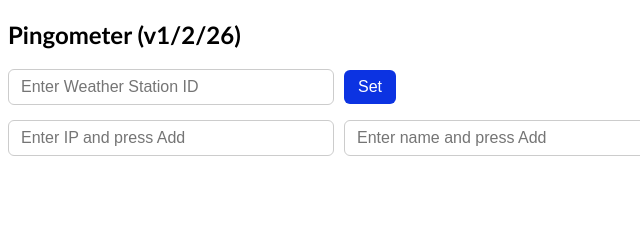
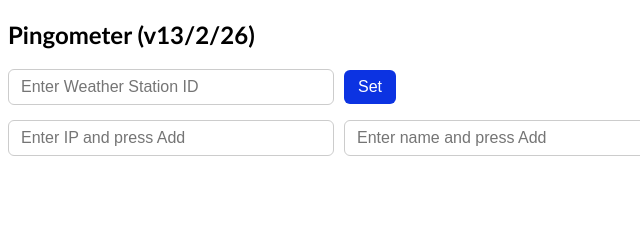
Before and after one commit to WeeMellowToby/pingometer, a website: page client/public/index.html in a window 1280 px wide. Shown: the top 240 px of the page, 0-640 px from the left. Drawn offline with nearby package versions, Linux system fonts and the light colour scheme; no server answers.

Commit message:
updated version no.

```diff
--- a/client/public/index.html
+++ b/client/public/index.html
@@ -10,7 +10,7 @@
 </head>
 
 <body>
-    <h2>Pingometer (v1/2/26)</h2>
+    <h2>Pingometer (v13/2/26)</h2>
     <div id="weather"></div>
     <div id="charts"></div>
     <div class="input-group">
```
